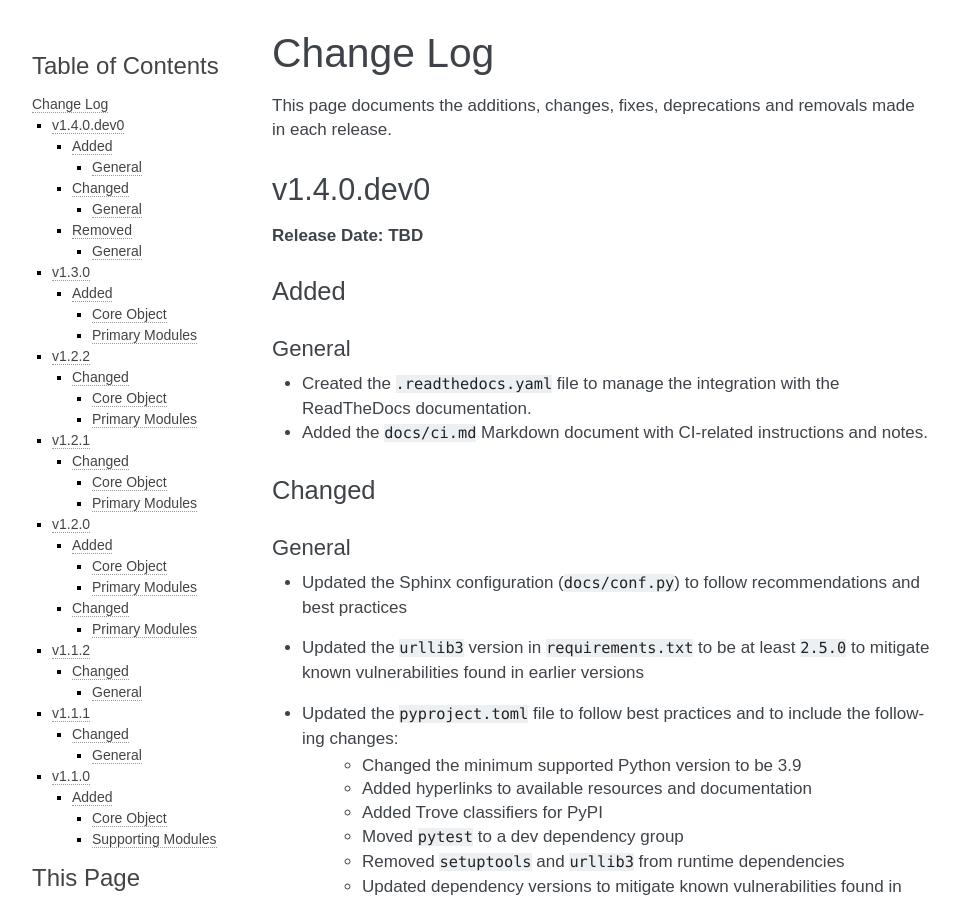
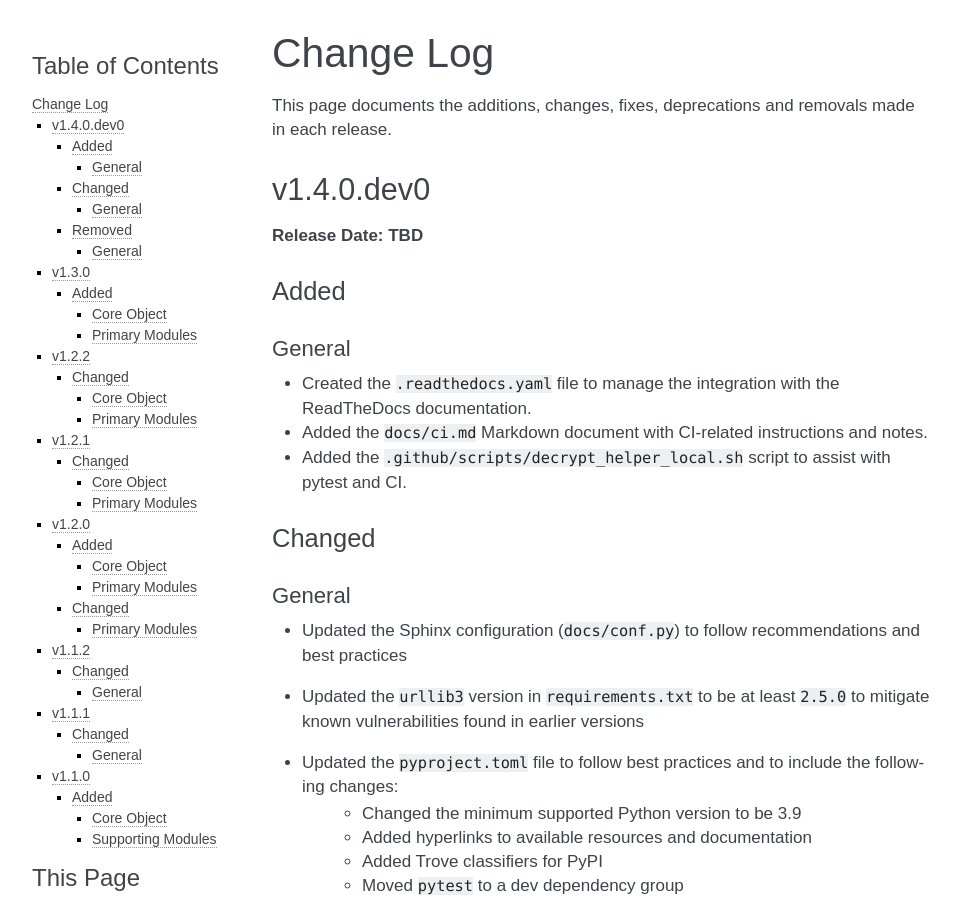
Before and after one commit to jeffshurtliff/salespyforce, a Sphinx documentation site: the page built from docs/changelog.rst, in a window 1280 px wide and 900 px high. Shown: the whole window, without its empty margins (148-1108 px from the left). Built offline with Sphinx 7.4.7, drawn with Linux system fonts in a browser that asks for light colours.

Commit message:
Created decrypt_helper_local.sh script

```diff
--- a/docs/changelog.rst
+++ b/docs/changelog.rst
@@ -15,6 +15,7 @@ General
 -------
 * Created the ``.readthedocs.yaml`` file to manage the integration with the ReadTheDocs documentation.
 * Added the ``docs/ci.md`` Markdown document with CI-related instructions and notes.
+* Added the ``.github/scripts/decrypt_helper_local.sh`` script to assist with pytest and CI.
 
 Changed
 =======
```
